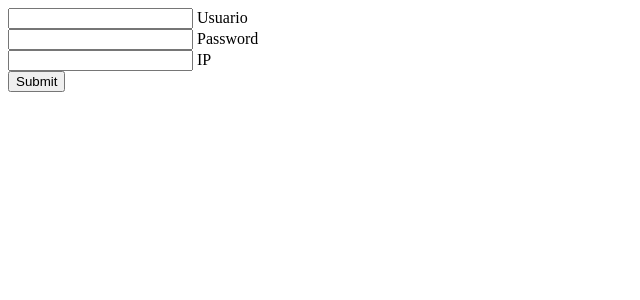
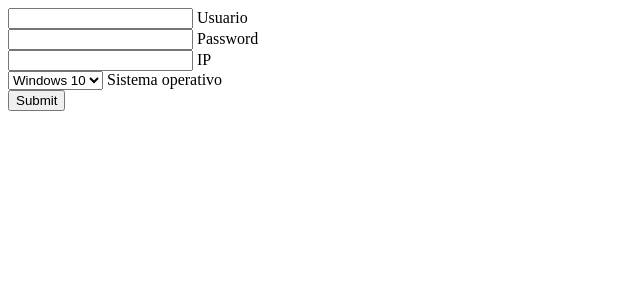
Before and after one commit to victoravtr/Proyecto, a PHP site: page /proyecto/test.php in a window 1280 px wide. Shown: the top 300 px of the page, without its empty margins (0-640 px from the left). Run offline with PHP 8.4, Linux system fonts and the light colour scheme.

Commit message:
Update test.php

```diff
--- a/Web-Proyecto-Content/test.php
+++ b/Web-Proyecto-Content/test.php
@@ -1,8 +1,10 @@
 <!DOCTYPE html>
-<html lang="en" >
+<html lang="en">
+
 <head>
   <meta charset="UTF-8">
 </head>
+
 <body>
 
   <form action="test.php" method="post">
@@ -15,6 +17,12 @@
     <input type="text" name="ip" id="ip">
     <label for="ip">IP</label>
     <br>
+    <select name="sistema">
+      <option value="windows">Windows 10</option>
+      <option value="linux">Linux</option>
+    </select>
+    <label for="sistema">Sistema operativo</label>
+    <br>
     <input type="submit" name="enviar">
   </form>
 
@@ -25,12 +33,13 @@ if (isset($_POST['enviar'])) {
     $cadena_errores = "Error al procesar los datos del formulario:";
     $error = false;
 
-  $IP=trim($_POST['ip']);
-  $USER=trim($_POST['usuario']);
-  $PASS=trim($_POST['password']);
+    $IP = trim($_POST['ip']);
+    $USER = trim($_POST['usuario']);
+    $PASS = trim($_POST['password']);
+    $SISTEMA = trim($_POST['sistema']);
     echo "$IP $USER $PASS";
 
-  $FILE_PATH= array (
+    $FILE_PATH = array(
       "ssh" => "connect_ssh.sh",
       "winrm" => "connect_winrm.sh",
       "PSRemoting" => "connect_psremote.sh"
@@ -45,9 +54,9 @@ if (isset($_POST['enviar'])) {
     $CONF_FILE = "/etc/proyecto/general/";
     $PREF_METHOD = "";
 
-  foreach($FILE_PATH as $key=>$value) {
-    echo "<p>Probando conexion ".$key."</p>";
-    echo "<p>Ejecutando ".$value."</p>";
+    foreach ($FILE_PATH as $key => $value) {
+      echo "<p>Probando conexion " . $key . "</p>";
+      echo "<p>Ejecutando " . $value . "</p>";
       $output = shell_exec("./assets/scripts/$value $IP $USER '$PASS'");
       if ($output) {
         echo "<p>Se ha establecido una conexion.</p>";
@@ -63,6 +72,8 @@ if (isset($_POST['enviar'])) {
         $STRING .= "${key}:false\n";
       }
     }
+
+    $STRING .= "sistema:${SISTEMA}\n";
     if ($PREF_METHOD == "") {
       $STRING .= "pref_method:false";
     } else {
@@ -115,4 +126,5 @@ if (isset($_POST['enviar'])) {
   ?>
 
 </body>
+
 </html>
```
Lines whose indentation alone changed are shown as unchanged.
